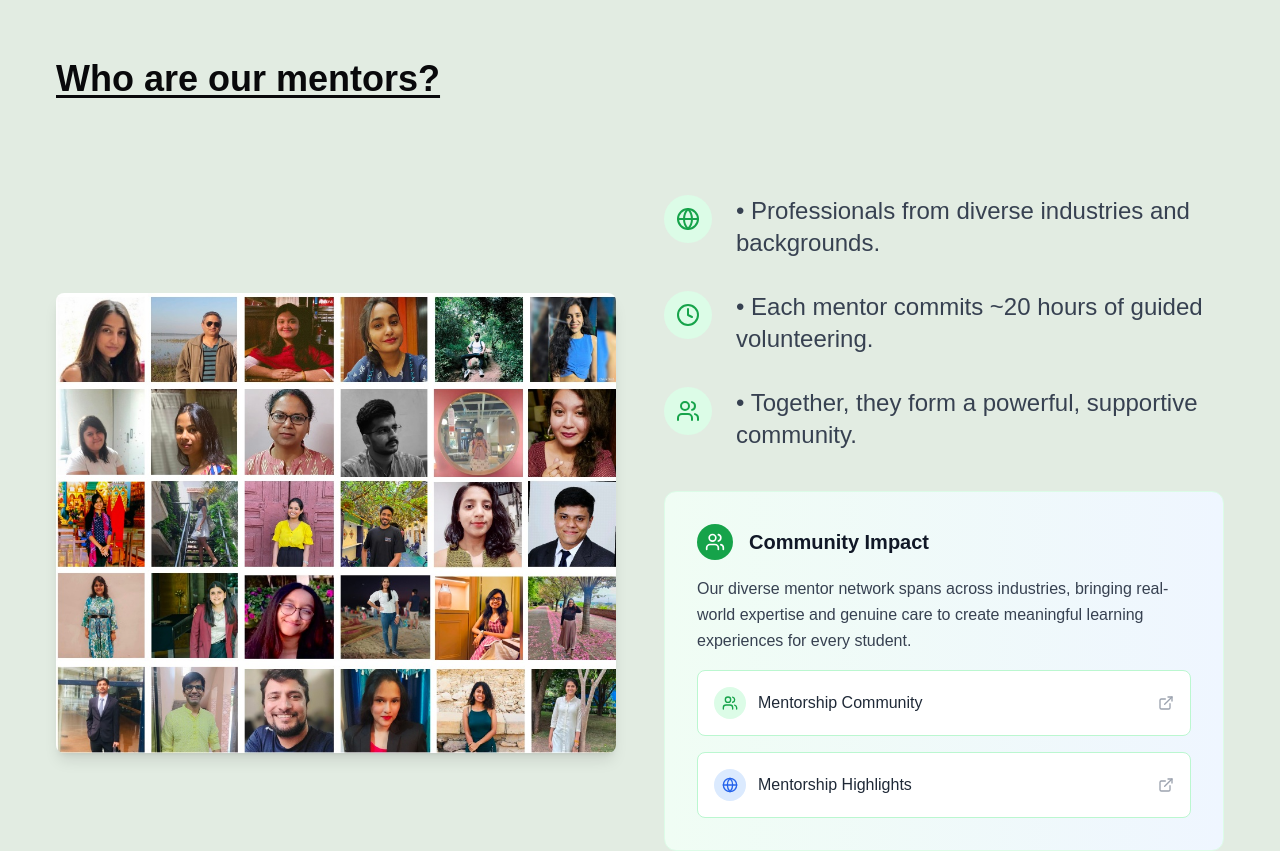
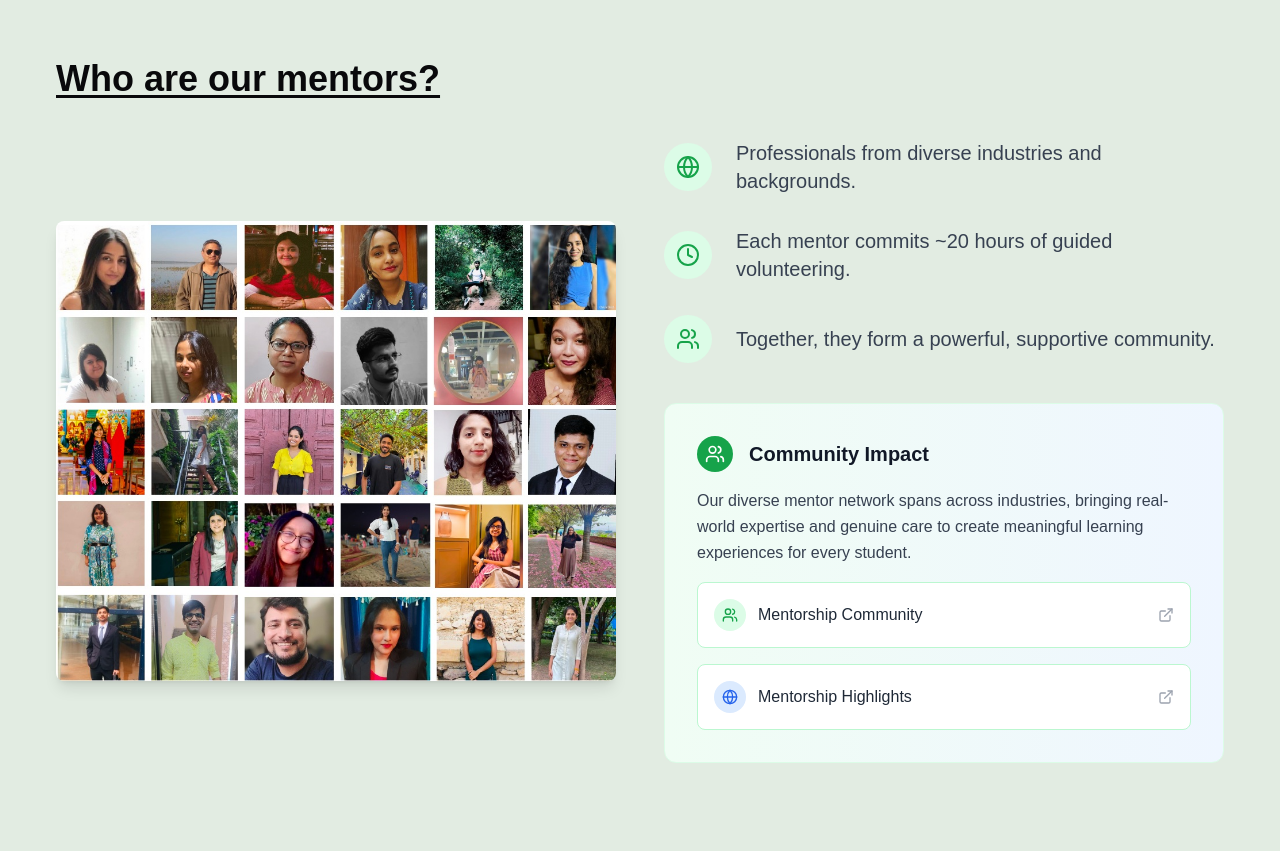
Before and after one commit to arnab-git-404/claylab, a Next.js app: page /mentorship in a window 1280 px wide. Shown: the part 2280-3131 px from the top of the page. Built offline with nearby package versions, Linux system fonts and the light colour scheme; a web font is replaced by a local one.

Commit message:
Update meetOurMentors.tsx

```diff
--- a/components/mentorship/meetOurMentors.tsx
+++ b/components/mentorship/meetOurMentors.tsx
@@ -1,9 +1,100 @@
+// // "use client";
+
+// // // import Image from "next/image";
+// // import Heading from "../heading";
+// // import { Users, Globe, Clock } from "lucide-react";
+// // import Image from "next/image";
+
+// // const mentorHighlights = [
+// //   {
+// //     icon: <Globe className="w-6 h-6" />,
+// //     text: "Professionals from diverse industries and backgrounds.",
+// //   },
+// //   {
+// //     icon: <Clock className="w-6 h-6" />,
+// //     text: "Each mentor commits ~20 hours of guided volunteering.",
+// //   },
+// //   {
+// //     icon: <Users className="w-6 h-6" />,
+// //     text: "Together, they form a powerful, supportive community.",
+// //   },
+// // ];
+
+// // const MeetMentors = () => {
+// //   return (
+// //     <section className="relative py-12 sm:py-16 md:py-20 lg:py-10 px-4 sm:px-6 lg:px-8 ">
+// //       <div className="px-6 mx-auto">
+
+// //         <div className="text-left mb-12">
+// //           <Heading text="Who are our mentors?" />
+// //         </div>
+
+// //         {/* Who are our mentors section */}
+// //         <div className="mt-16 sm:mt-20 lg:mt-24">
+// //           <div className="">
+
+// //             <div className="space-y-6 sm:space-y-8">
+// //               {mentorHighlights.map((highlight, index) => (
+// //                 <div
+// //                   key={index}
+// //                   className="flex items-start gap-4 sm:gap-6 group"
+// //                 >
+// //                   <div className="flex-shrink-0 bg-green-100 rounded-full p-3 group-hover:bg-green-200 transition-colors duration-300">
+// //                     <div className="text-green-600">{highlight.icon}</div>
+// //                   </div>
+// //                   <div className="flex-1">
+// //                     <p className="text-lg sm:text-xl lg:text-2xl text-gray-700 leading-relaxed font-light">
+// //                       • {highlight.text}
+// //                     </p>
+// //                   </div>
+// //                 </div>
+// //               ))}
+// //             </div>
+
+// //             {/* Additional highlight box */}
+// //             <div className="mt-8 sm:mt-10 bg-gradient-to-r from-green-50 to-blue-50 rounded-xl p-6 sm:p-8 border border-green-100">
+// //               <div className="flex items-center gap-4 mb-4">
+// //                 <div className="bg-green-600 rounded-full p-2">
+// //                   <Users className="w-5 h-5 text-white" />
+// //                 </div>
+// //                 <h4 className="text-xl font-semibold text-gray-900">
+// //                   Community Impact
+// //                 </h4>
+// //               </div>
+// //               <p className="text-gray-700 leading-relaxed">
+// //                 Our diverse mentor network spans across industries, bringing
+// //                 real-world expertise and genuine care to create meaningful
+// //                 learning experiences for every student.
+// //               </p>
+// //             </div>
+// //           </div>
+// //         </div>
+
+// //         <div className="mt-10 flex justify-center">
+// //           <Image
+// //             src="/claylab assets/mentorshipProgram/meetOurMentors/Mentors collage.jpg"
+// //             alt="Mentors"
+// //             width={800}
+// //             height={400}
+// //             className="w-full h-auto max-w-4xl rounded-lg shadow-lg"
+// //           />
+// //         </div>
+
+// //       </div>
+// //     </section>
+// //   );
+// // };
+
+// // export default MeetMentors;
+
 // "use client";
 
 // // import Image from "next/image";
 // import Heading from "../heading";
-// import { Users, Globe, Clock } from "lucide-react";
+// import { Users, Globe, Clock, ExternalLink } from "lucide-react";
 // import Image from "next/image";
+
+// // import Link from "next/link";
 
 // const mentorHighlights = [
 //   {
@@ -23,63 +114,101 @@
 // const MeetMentors = () => {
 //   return (
 //     <section className="relative py-12 sm:py-16 md:py-20 lg:py-10 px-4 sm:px-6 lg:px-8 ">
+
 //       <div className="px-6 mx-auto">
-
-//         <div className="text-left mb-12">
+//         <div className="text-left ">
 //           <Heading text="Who are our mentors?" />
 //         </div>
 
-//         {/* Who are our mentors section */}
-//         <div className="mt-16 sm:mt-20 lg:mt-24">
-//           <div className="">
-
-//             <div className="space-y-6 sm:space-y-8">
-//               {mentorHighlights.map((highlight, index) => (
-//                 <div
-//                   key={index}
-//                   className="flex items-start gap-4 sm:gap-6 group"
-//                 >
-//                   <div className="flex-shrink-0 bg-green-100 rounded-full p-3 group-hover:bg-green-200 transition-colors duration-300">
-//                     <div className="text-green-600">{highlight.icon}</div>
-//                   </div>
-//                   <div className="flex-1">
-//                     <p className="text-lg sm:text-xl lg:text-2xl text-gray-700 leading-relaxed font-light">
-//                       • {highlight.text}
-//                     </p>
-//                   </div>
-//                 </div>
-//               ))}
+//         {/* Who are our mentors section with image on left */}
+//         <div className="mt-16 sm:mt-20 lg:mt-10">
+//           <div className="grid grid-cols-1 lg:grid-cols-2 gap-8 lg:gap-12 items-center">
+//             {/* Left side - Image */}
+//             <div className="order-2 lg:order-1">
+//               <Image
+//                 src="/claylab assets/mentorshipProgram/meetOurMentors/Mentors collage.jpg"
+//                 alt="Mentors"
+//                 width={800}
+//                 height={450}
+//                 className="w-full h-auto rounded-lg shadow-lg"
+//               />
 //             </div>
 
-//             {/* Additional highlight box */}
-//             <div className="mt-8 sm:mt-10 bg-gradient-to-r from-green-50 to-blue-50 rounded-xl p-6 sm:p-8 border border-green-100">
-//               <div className="flex items-center gap-4 mb-4">
-//                 <div className="bg-green-600 rounded-full p-2">
-//                   <Users className="w-5 h-5 text-white" />
+//             {/* Right side - Content */}
+//             <div className="order-1 lg:order-2">
+//               <div className="space-y-6 sm:space-y-8">
+//                 {mentorHighlights.map((highlight, index) => (
+//                   <div
+//                     key={index}
+//                     className="flex items-start gap-4 sm:gap-6 group"
+//                   >
+//                     <div className="flex-shrink-0 bg-green-100 rounded-full p-3 group-hover:bg-green-200 transition-colors duration-300">
+//                       <div className="text-green-600">{highlight.icon}</div>
+//                     </div>
+//                     <div className="flex-1">
+//                       <p className="text-lg sm:text-xl lg:text-2xl text-gray-700 leading-relaxed font-light">
+//                         • {highlight.text}
+//                       </p>
+//                     </div>
+//                   </div>
+//                 ))}
+//               </div>
+
+//               {/* Additional highlight box */}
+//               <div className="mt-8 sm:mt-10 bg-gradient-to-r from-green-50 to-blue-50 rounded-xl p-6 sm:p-8 border border-green-100">
+//                 <div className="flex items-center gap-4 mb-4">
+//                   <div className="bg-green-600 rounded-full p-2">
+//                     <Users className="w-5 h-5 text-white" />
+//                   </div>
+
+//                   <h4 className="text-xl font-semibold text-gray-900">
+//                     Community Impact
+//                   </h4>
 //                 </div>
-//                 <h4 className="text-xl font-semibold text-gray-900">
-//                   Community Impact
-//                 </h4>
+
+//                 <p className="text-gray-700 leading-relaxed">
+//                   Our diverse mentor network spans across industries, bringing
+//                   real-world expertise and genuine care to create meaningful
+//                   learning experiences for every student.
+//                 </p>
+
+//                 {/* Clickable Points */}
+//                 <div className="space-y-4 mt-4">
+//                   <a
+//                     href="https://padlet.com/claylabeducation/mentorcommunity"
+//                     className="flex items-center gap-3 p-4 bg-white rounded-lg hover:bg-green-50 transition-all duration-200 group border border-green-200 hover:border-green-300"
+//                   >
+//                     <div className="flex-shrink-0 bg-green-100 rounded-full p-2 group-hover:bg-green-200 transition-colors">
+//                       <Users className="w-4 h-4 text-green-600" />
+//                     </div>
+//                     <div className="flex-1">
+//                       <span className="text-gray-800 font-medium group-hover:text-green-700 transition-colors">
+//                         Mentorship Community
+//                       </span>
+//                     </div>
+//                     <ExternalLink className="w-4 h-4 text-gray-400 group-hover:text-green-600 transition-colors" />
+//                   </a>
+
+//                   <a
+//                     href="https://padlet.com/claylabeducation/mentorship-highlights-ecwn0fsmq7a2le7w"
+//                     className="flex items-center gap-3 p-4 bg-white rounded-lg hover:bg-green-50 transition-all duration-200 group border border-green-200 hover:border-green-300"
+//                   >
+//                     <div className="flex-shrink-0 bg-blue-100 rounded-full p-2 group-hover:bg-blue-200 transition-colors">
+//                       <Globe className="w-4 h-4 text-blue-600" />
+//                     </div>
+//                     <div className="flex-1">
+//                       <span className="text-gray-800 font-medium group-hover:text-blue-700 transition-colors">
+//                         Mentorship Highlights
+//                       </span>
+//                     </div>
+//                     <ExternalLink className="w-4 h-4 text-gray-400 group-hover:text-blue-600 transition-colors" />
+//                   </a>
+//                 </div>
+
 //               </div>
-//               <p className="text-gray-700 leading-relaxed">
-//                 Our diverse mentor network spans across industries, bringing
-//                 real-world expertise and genuine care to create meaningful
-//                 learning experiences for every student.
-//               </p>
 //             </div>
 //           </div>
 //         </div>
-
-//         <div className="mt-10 flex justify-center">
-//           <Image
-//             src="/claylab assets/mentorshipProgram/meetOurMentors/Mentors collage.jpg"
-//             alt="Mentors"
-//             width={800}
-//             height={400}
-//             className="w-full h-auto max-w-4xl rounded-lg shadow-lg"
-//           />
-//         </div>
-
 //       </div>
 //     </section>
 //   );
@@ -87,14 +216,13 @@
 
 // export default MeetMentors;
 
+
+
 "use client";
 
-// import Image from "next/image";
 import Heading from "../heading";
 import { Users, Globe, Clock, ExternalLink } from "lucide-react";
 import Image from "next/image";
-
-// import Link from "next/link";
 
 const mentorHighlights = [
   {
@@ -114,13 +242,14 @@ const mentorHighlights = [
 const MeetMentors = () => {
   return (
     <section className="relative py-12 sm:py-16 md:py-20 lg:py-10 px-4 sm:px-6 lg:px-8 ">
+
       <div className="px-6 mx-auto">
-        <div className="text-left mb-12">
+        <div className="text-left ">
           <Heading text="Who are our mentors?" />
         </div>
 
         {/* Who are our mentors section with image on left */}
-        <div className="mt-16 sm:mt-20 lg:mt-24">
+        <div className="mt-16 sm:mt-20 lg:mt-10">
           <div className="grid grid-cols-1 lg:grid-cols-2 gap-8 lg:gap-12 items-center">
             {/* Left side - Image */}
             <div className="order-2 lg:order-1">
@@ -128,7 +257,7 @@ const MeetMentors = () => {
                 src="/claylab assets/mentorshipProgram/meetOurMentors/Mentors collage.jpg"
                 alt="Mentors"
                 width={800}
-                height={400}
+                height={450}
                 className="w-full h-auto rounded-lg shadow-lg"
               />
             </div>
@@ -139,16 +268,19 @@ const MeetMentors = () => {
                 {mentorHighlights.map((highlight, index) => (
                   <div
                     key={index}
-                    className="flex items-start gap-4 sm:gap-6 group"
+                    className="flex items-center gap-4 sm:gap-6 group"
                   >
+
                     <div className="flex-shrink-0 bg-green-100 rounded-full p-3 group-hover:bg-green-200 transition-colors duration-300">
-                      <div className="text-green-600">{highlight.icon}</div>
+                      <div className="text-green-600 flex items-center justify-center">{highlight.icon}</div>
                     </div>
+
                     <div className="flex-1">
-                      <p className="text-lg sm:text-xl lg:text-2xl text-gray-700 leading-relaxed font-light">
-                        • {highlight.text}
+                      <p className="text-lg sm:text-xl lg:text-xl text-gray-700 leading-relaxed font-light">
+                        {highlight.text}
                       </p>
                     </div>
+
                   </div>
                 ))}
               </div>
@@ -175,6 +307,8 @@ const MeetMentors = () => {
                 <div className="space-y-4 mt-4">
                   <a
                     href="https://padlet.com/claylabeducation/mentorcommunity"
+                    target="_blank"
+                    rel="noopener noreferrer"
                     className="flex items-center gap-3 p-4 bg-white rounded-lg hover:bg-green-50 transition-all duration-200 group border border-green-200 hover:border-green-300"
                   >
                     <div className="flex-shrink-0 bg-green-100 rounded-full p-2 group-hover:bg-green-200 transition-colors">
@@ -190,6 +324,8 @@ const MeetMentors = () => {
 
                   <a
                     href="https://padlet.com/claylabeducation/mentorship-highlights-ecwn0fsmq7a2le7w"
+                    target="_blank"
+                    rel="noopener noreferrer"
                     className="flex items-center gap-3 p-4 bg-white rounded-lg hover:bg-green-50 transition-all duration-200 group border border-green-200 hover:border-green-300"
                   >
                     <div className="flex-shrink-0 bg-blue-100 rounded-full p-2 group-hover:bg-blue-200 transition-colors">
```
